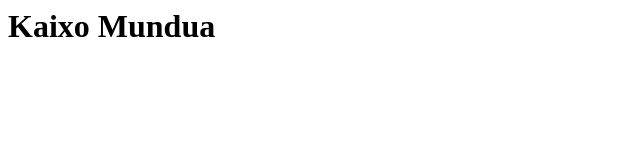
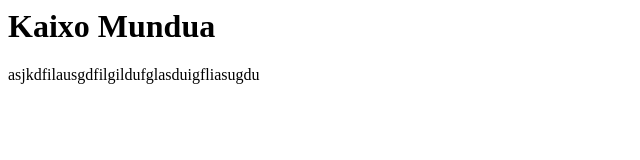
Before and after one commit to MarkelUribe/ikastaroa, a plain HTML site: page index.html in a window 1280 px wide. Shown: the whole page, without its empty margins (0-640 px from the left). Drawn offline with Linux system fonts and the light colour scheme.

Commit message:
index-ean aldaketak

```diff
--- a/index.html
+++ b/index.html
@@ -4,5 +4,6 @@
     </head>
     <body>
         <h1>Kaixo Mundua</h1>
+        <p style="">asjkdfilausgdfilgildufglasduigfliasugdu</p>
     </body>
 </html>
```
